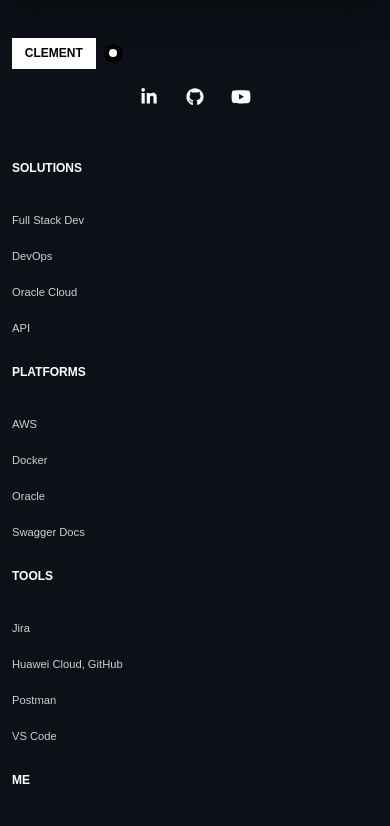
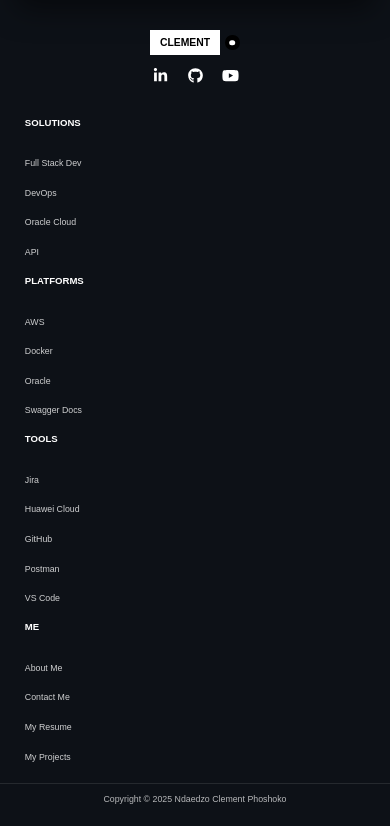
Before and after one commit to NdaedzoPhoshoko/Portfolio-for-Clement, a React (Vite) app in the folder front-end/: page /resume in a window 390 px wide. Shown: the part 3372-4198 px from the top of the page. Built offline with nearby package versions, Linux system fonts and the light colour scheme.

Commit message:
final responsiveness on the home page

```diff
--- a/front-end/src/components/footer/Footer.css
+++ b/front-end/src/components/footer/Footer.css
@@ -303,181 +303,63 @@
 
 @media (max-width: 768px) {
   .footer-top {
-    padding: 2rem 1rem;
+    padding: 1.4rem 1.968rem;
   }
 
   .footer-bottom {
-    padding: 1rem;
+    padding: 0.8rem;
   }
 
   .footer-content {
     grid-template-columns: 1fr 1fr;
-    gap: 1.5rem;
+    gap: 1.1rem;
   }
 
   .company-info {
     grid-column: span 2;
-    margin-bottom: 1.5rem;
+    margin-bottom: 1rem;
     text-align: center;
+    gap: 1.1rem;
   }
 
-  .newsletter {
-    grid-column: span 2;
+  .footer-column {
+    gap: 0.65rem;
   }
 
-  .footer-bottom-content {
-    flex-direction: column;
-    gap: 1rem;
-    text-align: center;
-  }
-
-  .legal-links {
-    flex-wrap: wrap;
-    justify-content: center;
-    gap: 0.5rem;
-  }
-
-  .separator {
-    display: none;
-  }
-}
-
-@media (max-width: 600px) {
-  .footer-content {
-    grid-template-columns: 1fr;
-    gap: 1.5rem;
-  }
-
-  .company-info {
-    grid-column: span 1;
-    text-align: center;
-  }
-
-  .newsletter {
-    grid-column: span 1;
-  }
-
-  .newsletter-form {
-    flex-direction: column;
-    gap: 0.75rem;
-  }
-
-  .newsletter-input {
-    padding: 1rem;
-    font-size: 1rem;
-  }
-
-  .newsletter-button {
-    padding: 1rem;
-    font-size: 1rem;
-  }
-
-  .footer-title {
-    font-size: 1.1rem;
-    margin-bottom: 1rem;
-  }
-
-  .footer-links {
-    gap: 0.75rem;
-  }
-
-  .footer-link {
-    font-size: 1rem;
-  }
-
-  .footer-link:hover,
-  .footer-link:focus {
-    font-size: calc(1rem * 1.1); /* 10% increase */
-  }
-}
-
-@media (max-width: 480px) {
-  .footer-top {
-    padding: 1.5rem 0.75rem;
-  }
-
-  .footer-bottom {
-    padding: 0.75rem;
+  .logo {
+    gap: 0.42rem;
   }
 
   .logo-text {
-    font-size: 1rem;
-    padding: 0.4rem 0.8rem;
-  }
-
-  .logo-dot {
-    width: 1.2rem;
-    height: 1.2rem;
-  }
-
-  .social-media {
-    justify-content: center;
-    gap: 1.5rem;
-  }
-
-  .social-link {
-    font-size: 1.4rem;
-  }
-
-  .newsletter .footer-title {
-    font-size: 1rem;
-    text-align: center;
-  }
-
-  .privacy-text {
     font-size: 0.75rem;
-    text-align: center;
-  }
-
-  .copyright {
-    font-size: 0.8rem;
-  }
-
-  .legal-link {
-    font-size: 0.8rem;
-  }
-
-  .legal-link:hover,
-  .legal-link:focus {
-    font-size: calc(0.8rem * 1.1); /* 10% increase */
-  }
-}
-
-/* ========================================
-   COMPREHENSIVE RESPONSIVE DESIGN
-   ======================================== */
-
-/* Samsung Galaxy S Series & Small Mobile Devices (320px - 360px) */
-@media (min-width: 320px) and (max-width: 360px) {
-  .footer-top {
-    padding: 1.25rem 0.5rem;
-  }
-
-  .footer-bottom {
-    padding: 0.625rem 0.5rem;
-  }
-
-  .footer-content {
-    gap: 1rem;
-  }
-
-  .logo-text {
-    font-size: 0.7rem;
     padding: 0.35rem 0.7rem;
   }
 
   .logo-dot {
-    width: 1rem;
-    height: 1rem;
+    width: 1.15rem;
+    height: 1.15rem;
+  }
+
+  .logo-dot::after {
+    width: 0.42rem;
+    height: 0.42rem;
+  }
+
+  .social-media {
+    gap: 1.15rem;
   }
 
   .social-link {
-    font-size: 1rem;
+    font-size: 1.05rem;
   }
 
   .footer-title {
     font-size: 0.7rem;
-    margin-bottom: 0.75rem;
+    margin-bottom: 0.65rem;
+  }
+
+  .footer-links {
+    gap: 0.42rem;
   }
 
   .footer-link {
@@ -489,14 +371,140 @@
     font-size: calc(0.65rem * 1.1); /* 10% increase */
   }
 
+  .newsletter {
+    grid-column: span 2;
+  }
+
   .newsletter-input,
   .newsletter-button {
-    padding: 0.75rem;
+    padding: 0.7rem;
     font-size: 0.7rem;
   }
 
   .privacy-text {
-    font-size: 0.6rem;
+    font-size: 0.65rem;
+  }
+
+  .copyright {
+    font-size: 0.65rem;
+  }
+
+  .legal-link {
+    font-size: 0.65rem;
+  }
+
+  .legal-link:hover,
+  .legal-link:focus {
+    font-size: calc(0.65rem * 1.1); /* 10% increase */
+  }
+
+  .footer-bottom-content {
+    flex-direction: column;
+    gap: 0.8rem;
+    text-align: center;
+  }
+
+  .legal-links {
+    flex-wrap: wrap;
+    justify-content: center;
+    gap: 0.42rem;
+  }
+
+  .separator {
+    display: none;
+  }
+}
+
+@media (max-width: 600px) {
+  .footer-top {
+    padding: 1.3rem 1.9075rem;
+  }
+
+  .footer-bottom {
+    padding: 0.75rem;
+  }
+
+  .footer-content {
+    grid-template-columns: 1fr;
+    gap: 1rem;
+  }
+
+  .company-info {
+    grid-column: span 1;
+    text-align: center;
+    gap: 1rem;
+  }
+
+  .footer-column {
+    gap: 0.6rem;
+  }
+
+  .logo {
+    gap: 0.4rem;
+  }
+
+  .logo-text {
+    font-size: 0.8rem;
+    padding: 0.35rem 0.7rem;
+  }
+
+  .logo-dot {
+    width: 1.1rem;
+    height: 1.1rem;
+  }
+
+  .logo-dot::after {
+    width: 0.4rem;
+    height: 0.4rem;
+  }
+
+  .social-media {
+    gap: 1.2rem;
+  }
+
+  .social-link {
+    font-size: 1.1rem;
+  }
+
+  .newsletter {
+    grid-column: span 1;
+  }
+
+  .newsletter-form {
+    flex-direction: column;
+    gap: 0.65rem;
+  }
+
+  .newsletter-input {
+    padding: 0.75rem;
+    font-size: 0.75rem;
+  }
+
+  .newsletter-button {
+    padding: 0.75rem;
+    font-size: 0.75rem;
+  }
+
+  .footer-title {
+    font-size: 0.75rem;
+    margin-bottom: 0.65rem;
+  }
+
+  .footer-links {
+    gap: 0.45rem;
+  }
+
+  .footer-link {
+    font-size: 0.65rem;
+  }
+
+  .footer-link:hover,
+  .footer-link:focus {
+    font-size: calc(0.65rem * 1.1); /* 10% increase */
+  }
+
+  .privacy-text {
+    font-size: 0.65rem;
   }
 
   .copyright {
@@ -513,126 +521,469 @@
   }
 }
 
-/* Samsung Galaxy A Series & iPhone SE (361px - 414px) */
-@media (min-width: 361px) and (max-width: 414px) {
+@media (max-width: 480px) {
   .footer-top {
-    padding: 1.5rem 0.75rem;
+    padding: 1.1rem 1.726rem;
   }
 
   .footer-bottom {
-    padding: 0.75rem;
+    padding: 0.65rem 0.6rem;
+  }
+
+  .footer-content {
+    gap: 0.85rem;
+  }
+
+  .company-info {
+    gap: 0.9rem;
+  }
+
+  .footer-column {
+    gap: 0.55rem;
+  }
+
+  .logo {
+    justify-content: center !important;
+    gap: 0.38rem;
   }
 
   .logo-text {
-    font-size: 0.75rem;
-    padding: 0.4rem 0.8rem;
+    font-size: 0.7rem;
+    padding: 0.3rem 0.6rem;
   }
 
   .logo-dot {
-    width: 1.2rem;
-    height: 1.2rem;
+    width: 1rem;
+    height: 1rem;
+  }
+
+  .logo-dot::after {
+    width: 0.38rem;
+    height: 0.38rem;
+  }
+
+  .social-media {
+    justify-content: center;
+    gap: 1.1rem;
   }
 
   .social-link {
-    font-size: 1.1rem;
+    font-size: 1rem;
   }
 
   .footer-title {
-    font-size: 0.75rem;
-    margin-bottom: 0.875rem;
+    font-size: 0.65rem;
+    margin-bottom: 0.6rem;
+  }
+
+  .footer-links {
+    gap: 0.4rem;
   }
 
   .footer-link {
-    font-size: 0.7rem;
+    font-size: 0.6rem;
   }
 
   .footer-link:hover,
   .footer-link:focus {
-    font-size: calc(0.7rem * 1.1); /* 10% increase */
+    font-size: calc(0.6rem * 1.1); /* 10% increase */
+  }
+
+  .newsletter .footer-title {
+    font-size: 0.65rem;
+    text-align: center;
   }
 
   .newsletter-input,
   .newsletter-button {
-    padding: 0.875rem;
-    font-size: 0.75rem;
+    padding: 0.65rem;
+    font-size: 0.65rem;
   }
 
   .privacy-text {
+    font-size: 0.6rem;
+    text-align: center;
+  }
+
+  .copyright {
+    font-size: 0.6rem;
+  }
+
+  .legal-link {
+    font-size: 0.6rem;
+  }
+
+  .legal-link:hover,
+  .legal-link:focus {
+    font-size: calc(0.6rem * 1.1); /* 10% increase */
+  }
+}
+
+/* ========================================
+   COMPREHENSIVE RESPONSIVE DESIGN
+   ======================================== */
+
+/* Samsung Galaxy S Series & Small Mobile Devices (320px - 360px) */
+@media (min-width: 320px) and (max-width: 360px) {
+  .footer-top {
+    padding: 0.8rem 1.363rem;
+  }
+
+  .footer-bottom {
+    padding: 0.5rem 0.3rem;
+  }
+
+  .footer-content {
+    gap: 0.6rem;
+  }
+
+  .company-info {
+    gap: 0.8rem;
+  }
+
+  .footer-column {
+    gap: 0.5rem;
+  }
+
+  .logo {
+    gap: 0.3rem;
+  }
+
+  .logo-text {
+    font-size: 0.55rem;
+    padding: 0.25rem 0.5rem;
+  }
+
+  .logo-dot {
+    width: 0.8rem;
+    height: 0.8rem;
+  }
+
+  .logo-dot::after {
+    width: 0.3rem;
+    height: 0.3rem;
+  }
+
+  .social-media {
+    gap: 0.8rem;
+  }
+
+  .social-link {
+    font-size: 0.85rem;
+  }
+
+  .footer-title {
+    font-size: 0.55rem;
+    margin-bottom: 0.5rem;
+  }
+
+  .footer-links {
+    gap: 0.3rem;
+  }
+
+  .footer-link {
+    font-size: 0.5rem;
+  }
+
+  .footer-link:hover,
+  .footer-link:focus {
+    font-size: calc(0.5rem * 1.1); /* 10% increase */
+  }
+
+  .newsletter-input,
+  .newsletter-button {
+    padding: 0.5rem;
+    font-size: 0.55rem;
+  }
+
+  .privacy-text {
+    font-size: 0.5rem;
+  }
+
+  .copyright {
+    font-size: 0.5rem;
+  }
+
+  .legal-link {
+    font-size: 0.5rem;
+  }
+
+  .legal-link:hover,
+  .legal-link:focus {
+    font-size: calc(0.5rem * 1.1); /* 10% increase */
+  }
+}
+
+/* Samsung Galaxy A Series & iPhone SE (361px - 414px) */
+@media (min-width: 361px) and (max-width: 414px) {
+  .footer-top {
+    padding: 1rem 1.55rem;
+  }
+
+  .footer-bottom {
+    padding: 0.6rem 0.5rem;
+  }
+
+  .footer-content {
+    gap: 0.75rem;
+  }
+
+  .company-info {
+    gap: 1rem;
+  }
+
+  .footer-column {
+    gap: 0.6rem;
+  }
+
+  .logo {
+    gap: 0.35rem;
+  }
+
+  .logo-text {
     font-size: 0.65rem;
+    padding: 0.3rem 0.6rem;
+  }
+
+  .logo-dot {
+    width: 0.9rem;
+    height: 0.9rem;
+  }
+
+  .logo-dot::after {
+    width: 0.35rem;
+    height: 0.35rem;
+  }
+
+  .social-media {
+    gap: 1rem;
+  }
+
+  .social-link {
+    font-size: 0.95rem;
+  }
+
+  .footer-title {
+    font-size: 0.6rem;
+    margin-bottom: 0.6rem;
+  }
+
+  .footer-links {
+    gap: 0.35rem;
+  }
+
+  .footer-link {
+    font-size: 0.55rem;
+  }
+
+  .footer-link:hover,
+  .footer-link:focus {
+    font-size: calc(0.55rem * 1.1); /* 10% increase */
+  }
+
+  .newsletter-input,
+  .newsletter-button {
+    padding: 0.6rem;
+    font-size: 0.6rem;
+  }
+
+  .privacy-text {
+    font-size: 0.55rem;
+  }
+
+  .copyright {
+    font-size: 0.55rem;
+  }
+
+  .legal-link {
+    font-size: 0.55rem;
+  }
+
+  .legal-link:hover,
+  .legal-link:focus {
+    font-size: calc(0.55rem * 1.1); /* 10% increase */
   }
 }
 
 /* iPhone 12/13/14 Standard & Samsung Galaxy S21+ (415px - 428px) */
 @media (min-width: 415px) and (max-width: 428px) {
   .footer-top {
-    padding: 1.75rem 1rem;
+    padding: 1.1rem 1.66rem;
   }
 
   .footer-bottom {
-    padding: 0.875rem 1rem;
+    padding: 0.65rem 0.6rem;
+  }
+
+  .footer-content {
+    gap: 0.85rem;
+  }
+
+  .company-info {
+    gap: 1.1rem;
+  }
+
+  .footer-column {
+    gap: 0.65rem;
+  }
+
+  .logo {
+    gap: 0.4rem;
   }
 
   .logo-text {
-    font-size: 0.8rem;
-    padding: 0.45rem 0.9rem;
+    font-size: 0.7rem;
+    padding: 0.32rem 0.65rem;
+  }
+
+  .logo-dot {
+    width: 1rem;
+    height: 1rem;
+  }
+
+  .logo-dot::after {
+    width: 0.38rem;
+    height: 0.38rem;
+  }
+
+  .social-media {
+    gap: 1.1rem;
   }
 
   .social-link {
-    font-size: 1.2rem;
+    font-size: 1rem;
   }
 
   .footer-title {
-    font-size: 0.8rem;
-    margin-bottom: 1rem;
+    font-size: 0.65rem;
+    margin-bottom: 0.65rem;
+  }
+
+  .footer-links {
+    gap: 0.4rem;
   }
 
   .footer-link {
-    font-size: 0.75rem;
+    font-size: 0.6rem;
   }
 
   .footer-link:hover,
   .footer-link:focus {
-    font-size: calc(0.75rem * 1.1); /* 10% increase */
+    font-size: calc(0.6rem * 1.1); /* 10% increase */
   }
 
   .newsletter-input,
   .newsletter-button {
-    padding: 1rem;
-    font-size: 0.8rem;
+    padding: 0.65rem;
+    font-size: 0.65rem;
+  }
+
+  .privacy-text {
+    font-size: 0.6rem;
+  }
+
+  .copyright {
+    font-size: 0.6rem;
+  }
+
+  .legal-link {
+    font-size: 0.6rem;
+  }
+
+  .legal-link:hover,
+  .legal-link:focus {
+    font-size: calc(0.6rem * 1.1); /* 10% increase */
   }
 }
 
 /* Large Mobile & Small Tablets (429px - 767px) */
 @media (min-width: 429px) and (max-width: 767px) {
   .footer-top {
-    padding: 2rem 1.25rem;
+    padding: 1.2rem 1.77rem;
   }
 
   .footer-bottom {
-    padding: 1rem 1.25rem;
+    padding: 0.7rem 0.7rem;
   }
 
   .footer-content {
-    gap: 2rem;
+    gap: 0.95rem;
+  }
+
+  .company-info {
+    gap: 1.2rem;
+  }
+
+  .footer-column {
+    gap: 0.7rem;
+  }
+
+  .logo {
+    gap: 0.42rem;
   }
 
   .logo-text {
-    font-size: 0.85rem;
-    padding: 0.5rem 1rem;
+    font-size: 0.75rem;
+    padding: 0.35rem 0.7rem;
   }
 
   .logo-dot {
-    width: 1.5rem;
-    height: 1.5rem;
+    width: 1.1rem;
+    height: 1.1rem;
+  }
+
+  .logo-dot::after {
+    width: 0.4rem;
+    height: 0.4rem;
+  }
+
+  .social-media {
+    gap: 1.15rem;
+  }
+
+  .social-link {
+    font-size: 1.05rem;
+  }
+
+  .footer-title {
+    font-size: 0.7rem;
+    margin-bottom: 0.7rem;
+  }
+
+  .footer-links {
+    gap: 0.42rem;
   }
 
   .footer-link {
-    font-size: 0.8rem;
+    font-size: 0.65rem;
   }
 
   .footer-link:hover,
   .footer-link:focus {
-    font-size: calc(0.8rem * 1.1); /* 10% increase */
+    font-size: calc(0.65rem * 1.1); /* 10% increase */
+  }
+
+  .newsletter-input,
+  .newsletter-button {
+    padding: 0.7rem;
+    font-size: 0.7rem;
+  }
+
+  .privacy-text {
+    font-size: 0.65rem;
+  }
+
+  .copyright {
+    font-size: 0.65rem;
+  }
+
+  .legal-link {
+    font-size: 0.65rem;
+  }
+
+  .legal-link:hover,
+  .legal-link:focus {
+    font-size: calc(0.65rem * 1.1); /* 10% increase */
   }
 }
 
--- a/front-end/src/components/footer/Footer.jsx
+++ b/front-end/src/components/footer/Footer.jsx
@@ -1,4 +1,5 @@
 import React from 'react';
+import { useNavigate } from 'react-router-dom';
 import { FontAwesomeIcon } from "@fortawesome/react-fontawesome";
 import {
   faFacebookF,
@@ -11,6 +12,13 @@
 import './Footer.css';
 
 const Footer = () => {
+  const navigate = useNavigate();
+
+  const handleNavigation = (path) => {
+    navigate(path);
+    window.scrollTo(0, 0);
+  };
+
   return (
     <footer className="footer">
       {/* Top Footer Section */}
@@ -70,7 +78,8 @@
             <h3 className="footer-title">Tools</h3>
             <ul className="footer-links">
               <li><span className="footer-link">Jira</span></li>
-              <li><span className="footer-link">Huawei Cloud, GitHub</span></li>
+              <li><span className="footer-link">Huawei Cloud</span></li>
+              <li><span className="footer-link">GitHub</span></li>
               <li><span className="footer-link">Postman</span></li>
               <li><span className="footer-link">VS Code</span></li>
             </ul>
@@ -79,10 +88,10 @@
           <div className="footer-column">
             <h3 className="footer-title">Me</h3>
             <ul className="footer-links">
-              <li><span className="footer-link">About Me</span></li>
-              <li><span className="footer-link">Contact Me</span></li>
-              <li><span className="footer-link">My Resume</span></li>
-              <li><span className="footer-link">My Projects</span></li>
+              <li><span className="footer-link" onClick={() => handleNavigation('/journey')}>About Me</span></li>
+              <li><span className="footer-link" onClick={() => handleNavigation('/contact')}>Contact Me</span></li>
+              <li><span className="footer-link" onClick={() => handleNavigation('/resume')}>My Resume</span></li>
+              <li><span className="footer-link" onClick={() => handleNavigation('/blog')}>My Projects</span></li>
             </ul>
           </div>
 
--- a/front-end/src/pages/home/Home.css
+++ b/front-end/src/pages/home/Home.css
@@ -313,6 +313,22 @@
   letter-spacing: -0.02em;
   animation: slideInSmooth 1.0s cubic-bezier(0.25, 0.9, 0.35, 1) calc(0.8s + var(--stagger-delay) * 2) both;
   text-align: left;
+  will-change: transform, opacity, filter;
+  transition: all 0.3s cubic-bezier(0.16, 1, 0.3, 1);
+  transform: translateZ(0);
+  backface-visibility: hidden;
+}
+
+.greeting-tagline:hover {
+  transform: scale(1.02) translateY(-2px);
+  text-shadow: 0 4px 20px rgba(204, 214, 246, 0.3);
+  letter-spacing: -0.01em;
+}
+
+.greeting-tagline:focus {
+  outline: 2px solid rgba(204, 214, 246, 0.5);
+  outline-offset: 4px;
+  border-radius: 4px;
 }
 
 /* Default greeting - shown on all screens except small */
```
